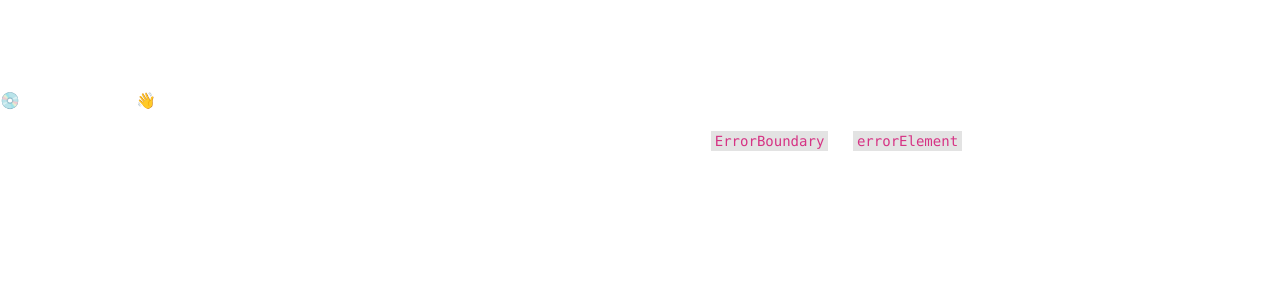
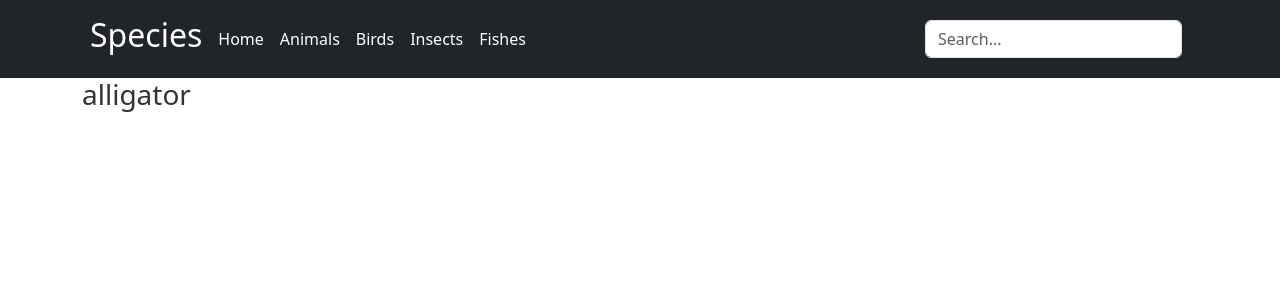
Before and after one commit to the-sankari/species, a React (Vite) app: page /animals/alligator in a window 1280 px wide. Before the commit this address had no page. Shown: the top 300 px of the page. Built offline with nearby package versions, Linux system fonts and the light colour scheme.

Commit message:
Single page issues solved

```diff
--- a/src/App.jsx
+++ b/src/App.jsx
@@ -6,15 +6,26 @@ import ErrorPage from "./routes/ErrorPage.jsx";
 import Root from "./routes/Root.jsx";
 import { animals, birds, fishes, insects } from "./animalsList.js";
 import CategoryPage from "./routes/CategoryPage.jsx";
+import SinglePage from "./routes/SinglePage.jsx";
 
 function App() {
   const [zoo, setZoo] = useState({ animals, birds, insects, fishes });
 
   const likesHandler = (name, category, action) => {
-    console.log(name, category, action, "was clicked");
+    setZoo((prevZoo) => ({
+      ...prevZoo,
+      [category]: prevZoo[category].map((el) =>
+        el.name === name
+          ? { ...el, likes: el.likes + (action === "add" ? 1 : -1) }
+          : el
+      ),
+    }));
   };
   const removeHandler = (name, category) => {
-    console.log(name, category ,"removecard was clicked");
+    setZoo((prevZoo) => ({
+      ...prevZoo,
+      [category]: prevZoo[category].filter((el) => el.name !== name),
+    }));
   };
 
   const router = createBrowserRouter([
@@ -36,6 +47,7 @@ function App() {
             />
           ),
         },
+        { path: "/:category/:name", element: <SinglePage {...zoo} /> },
         { path: "/about", element: <About /> },
       ],
     },
--- a/src/assets/css/app.css
+++ b/src/assets/css/app.css
@@ -66,3 +66,7 @@ body {
   color: #333;
   text-transform: capitalize;
 }
+
+h3{
+  color: #333;
+}
--- a/src/components/Card.jsx
+++ b/src/components/Card.jsx
@@ -1,6 +1,7 @@
 /* eslint-disable react/prop-types */
 // Define the Card component, which displays an image, name, and like button
 // for a given item
+import { Link } from "react-router-dom";
 import "../assets/css/app.css";
 export default function Card({ name, likes, addLike, removeCard, removeLike }) {
   // Return the JSX content of the Card component
@@ -55,6 +56,9 @@ export default function Card({ name, likes, addLike, removeCard, removeLike }) {
           </div>
         </div>
       </div>
+      <div>
+        <Link to={name}>See more</Link>
+      </div>
     </div>
   );
 }
--- a/src/routes/CategoryPage.jsx
+++ b/src/routes/CategoryPage.jsx
@@ -4,20 +4,21 @@ import Card from "../components/Card";
 
 function CategoryPage({ removeCard, removeLike, addLike, ...rest }) {
   const { category } = useParams();
-  const catergoryItems = rest[category];
+  const categoryItems = rest[category];
 
   return (
     <>
       <h2 className="cat-name">{category}</h2>
       <div className="card-container">
-        {catergoryItems.map((item) => {
+        {categoryItems.map((item) => {
           return (
             <Card
               key={item.name}
               name={item.name}
               removeCard={() => removeCard(item.name, category)}
-              removeLike={()=>removeLike(item.name, category, "remove")}
-              addLike={()=>addLike(item.name, category, "add")}
+              removeLike={() => removeLike(item.name, category, "remove")}
+              addLike={() => addLike(item.name, category, "add")}
+              likes={item.likes}
             />
           );
         })}
--- /dev/null
+++ b/src/routes/SinglePage.jsx
@@ -0,0 +1,14 @@
+import { useParams } from "react-router-dom";
+
+function SinglePage({ ...rest }) {
+  const params = useParams();
+  const categoryItem = rest[params.category];
+  const data = categoryItem.find((el) => el.name === params.name);
+  return (
+    <div className="single">
+      <h3> {data.name} </h3>
+    </div>
+  );
+}
+
+export default SinglePage;
```
